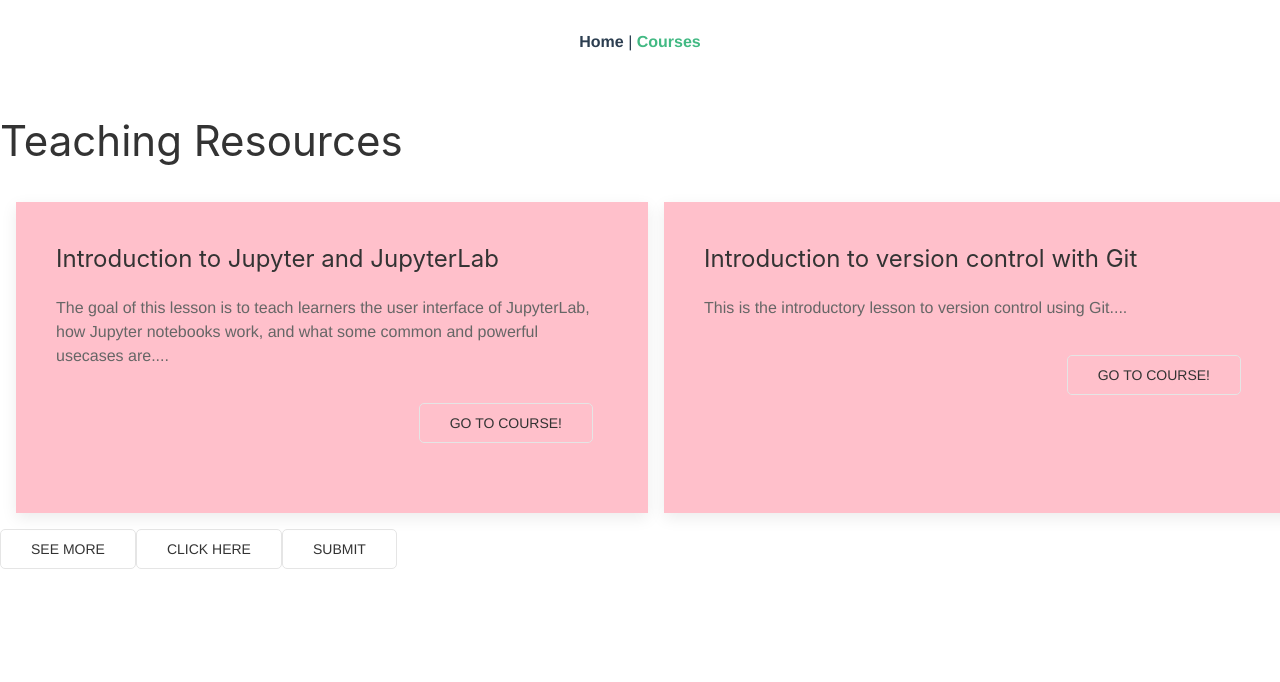
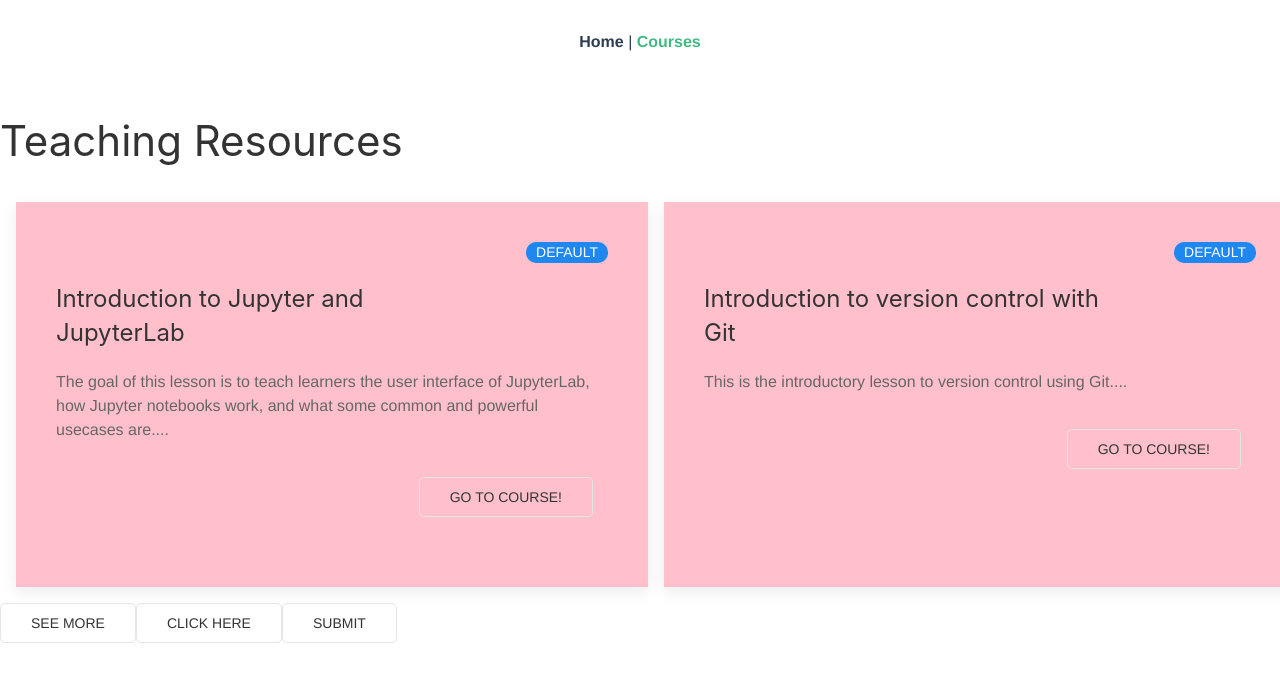
Before and after one commit to safinazbg/chcaa-courses-plugin, a Vue app: page /courses in a window 1280 px wide. Shown: the top 682 px of the page. Built offline with nearby package versions, Linux system fonts and the light colour scheme.

Commit message:
Update CourseLabel.vue

```diff
--- a/src/components/CourseLabel.vue
+++ b/src/components/CourseLabel.vue
@@ -1,13 +1,16 @@
 <template>
-
+  <span class=" label uk-label">Default</span>
 </template>
 
 <script>
 export default {
-name: "CourseLabel"
+name: "CourseLabel",
+  props: ['labelName']
 }
 </script>
 
 <style scoped>
-
+.label {
+  border-radius: 10px;
+}
 </style>
```
